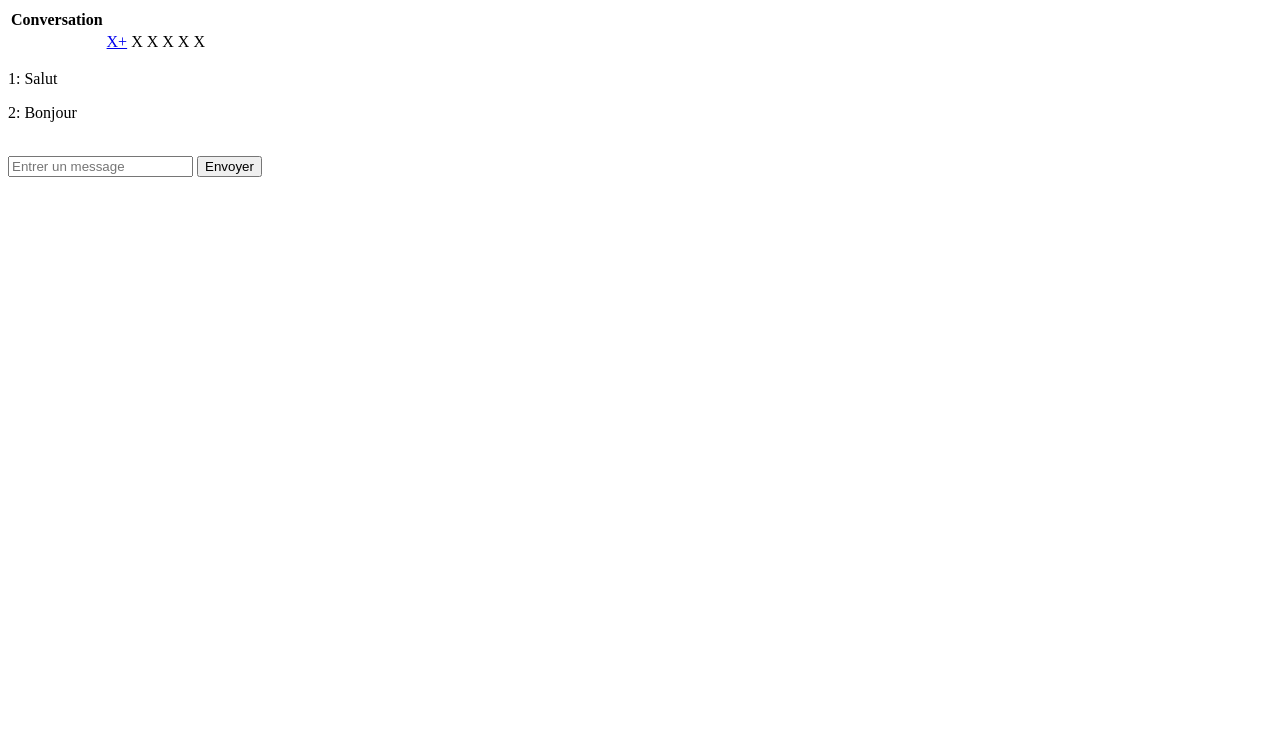
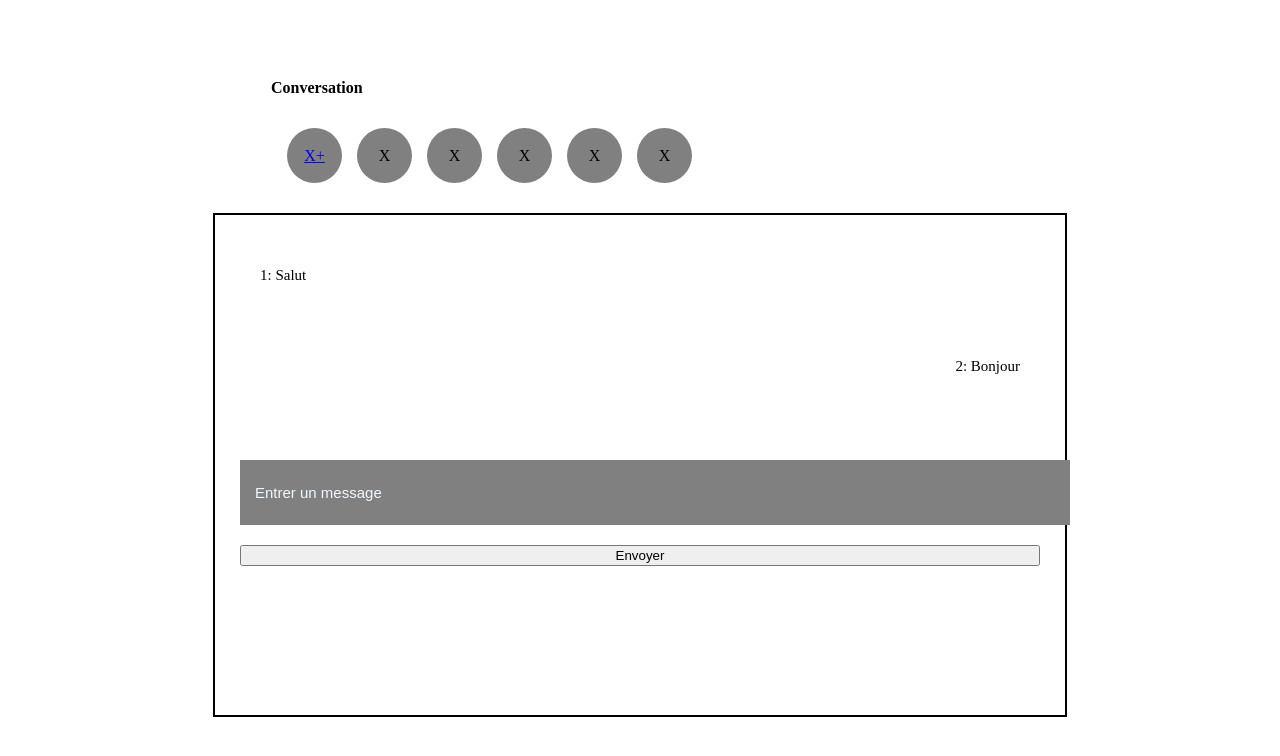
Before and after one commit to p-hippo/Web_Projet-fil-rouge, a plain HTML site: page index.html in a window 1280 px wide. Drawn offline with Linux system fonts and the light colour scheme.

Commit message:
css for index and contact

```diff
--- /dev/null
+++ b/contact.css
@@ -0,0 +1,77 @@
+.container{
+    display: grid;
+    grid-template-columns: 1.2fr 1fr;
+    gap: 30px;
+    width: 100%;
+    max-width: 1000px;
+}
+
+.section-recherche {
+    padding: 20px;
+    border-radius: 4px;
+}
+
+.section-recherche input[type="text"] {
+    width: 100%;
+    height: 45px;
+    background-color: #b0b4b8;
+    padding: 10px;
+    margin-bottom: 20px;
+    font-size: 16px;
+}
+
+table {
+    width: 100%;
+    background-color: #b0b4b8;
+    border-collapse: collapse;
+    min-height: 400px;
+}
+
+tr {
+    border-bottom: 1px solid #c8ccd0;
+}
+
+td {
+    padding: 15px;
+    color: #333;
+    font-weight: bold;
+}
+
+td img {
+    width: 40px;
+    height: 40px;
+    border-radius: 50%;
+    background-color: #e0e0e0;
+    object-fit: cover;
+    display: block;
+}
+
+.section-profil{
+    background-color: #b0b4b8;
+    padding: 30px;
+    border-radius: 4px;
+    display: flex;
+    flex-direction: column;
+    gap: 20px;
+}
+
+div{
+    display: flex;
+    align-items: center;
+    gap: 15px;
+}
+
+.PhotoProf{
+    width: 40px;
+    height: 40px;
+    border-radius: 50%;
+    background-color: #e0e0e0;
+    object-fit: cover;
+    display: block;
+}
+
+.PhotoAdd{
+    width: 20px;
+    height: 20px;
+    background-color: #e0e0e0;
+}
--- /dev/null
+++ b/index.css
@@ -0,0 +1,78 @@
+body {
+    padding: 40px;
+    display: flex;
+    flex-direction: column;
+    align-items: center;
+}
+
+table {
+    width: 100%;
+    max-width: 800px;
+    border-collapse: collapse;
+    padding: 15px;
+    display: block;
+    border: 2px
+}
+
+tr{
+    display: flex;
+    flex-direction: row;
+    align-items: center;
+    gap: 15px;
+    padding: 15px;
+}
+
+.chatCircle{
+    display: flex;
+    justify-content: center;
+    align-items: center;
+    min-width: 55px;
+    height: 55px;
+    padding: 0;
+    border-radius: 50%;
+    background-color: grey;
+}
+
+.chatSection{
+    width: 100%;
+    max-width: 800px;
+    border: 2px solid;
+    padding: 25px;
+    min-height: 450px;
+    display: flex;
+    flex-direction: column;
+    gap: 20px;
+    position: relative;
+}
+
+p{
+    max-width: 60%;
+    padding: 12px 20px;
+    border-radius: 6px;
+    font-size: 15px;
+    display: inline-flex;
+    align-items: center;
+    gap: 15px;
+}
+
+p:nth-of-type(1) {
+    align-self: flex-start;
+}
+
+p:nth-of-type(2) {
+    align-self: flex-end;
+}
+
+input[type="text"] {
+    width: 100%;
+    height: 45px;
+    background-color: grey;
+    border: none;
+    padding: 10px 15px;
+    font-size: 15px;
+}
+
+::placeholder{
+    color: aliceblue;
+    opacity: 1;
+}
--- a/index.html
+++ b/index.html
@@ -4,7 +4,7 @@
         <meta charset="UTF-8">
         <meta name="viewport" content="width=device-width, initial-scale=1.0">
         <title>Steams</title>
-        <link rel="stylesheet" href="styles.css">
+        <link rel="stylesheet" href="index.css">
     </head>
     <body>
 
@@ -14,15 +14,15 @@
             </tr>
             <tr>
                 <th></th>
-                <td><a href="contact.html">X+</a></td>
-                <td>X</td>
-                <td>X</td>
-                <td>X</td>
-                <td>X</td>
-                <td>X</td>
+                <td class="chatCircle"><a href="contact.html">X+</a></td>
+                <td class="chatCircle">X</td>
+                <td class="chatCircle">X</td>
+                <td class="chatCircle">X</td>
+                <td class="chatCircle">X</td>
+                <td class="chatCircle">X</td>
             </tr>
         </table>
-        <div>
+        <div class="chatSection">
             <p>1: Salut</p>
             <p>2: Bonjour</p>
         </br>
```
Also changed, not shown: contact.html (+10 -5 lines).
